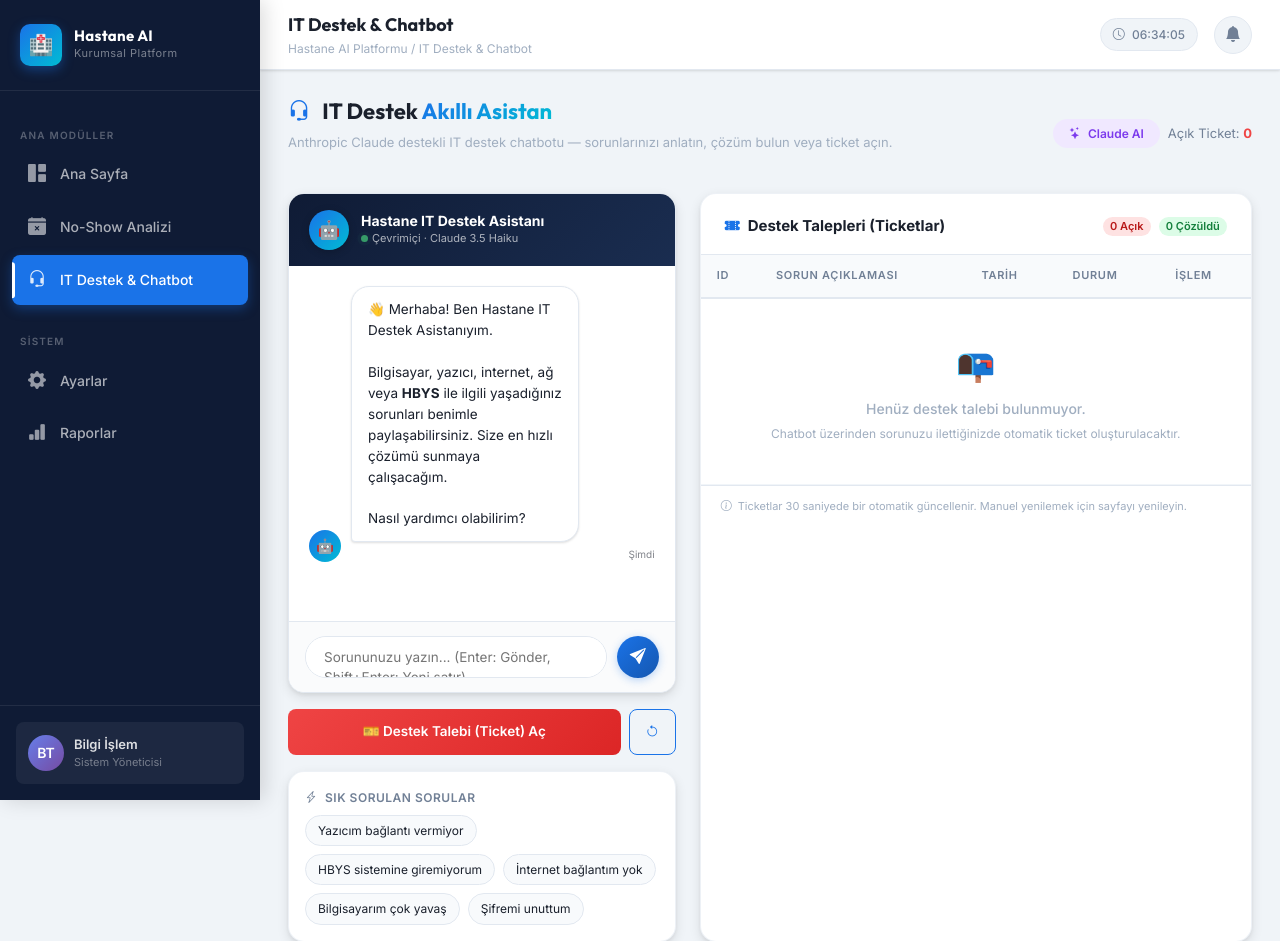
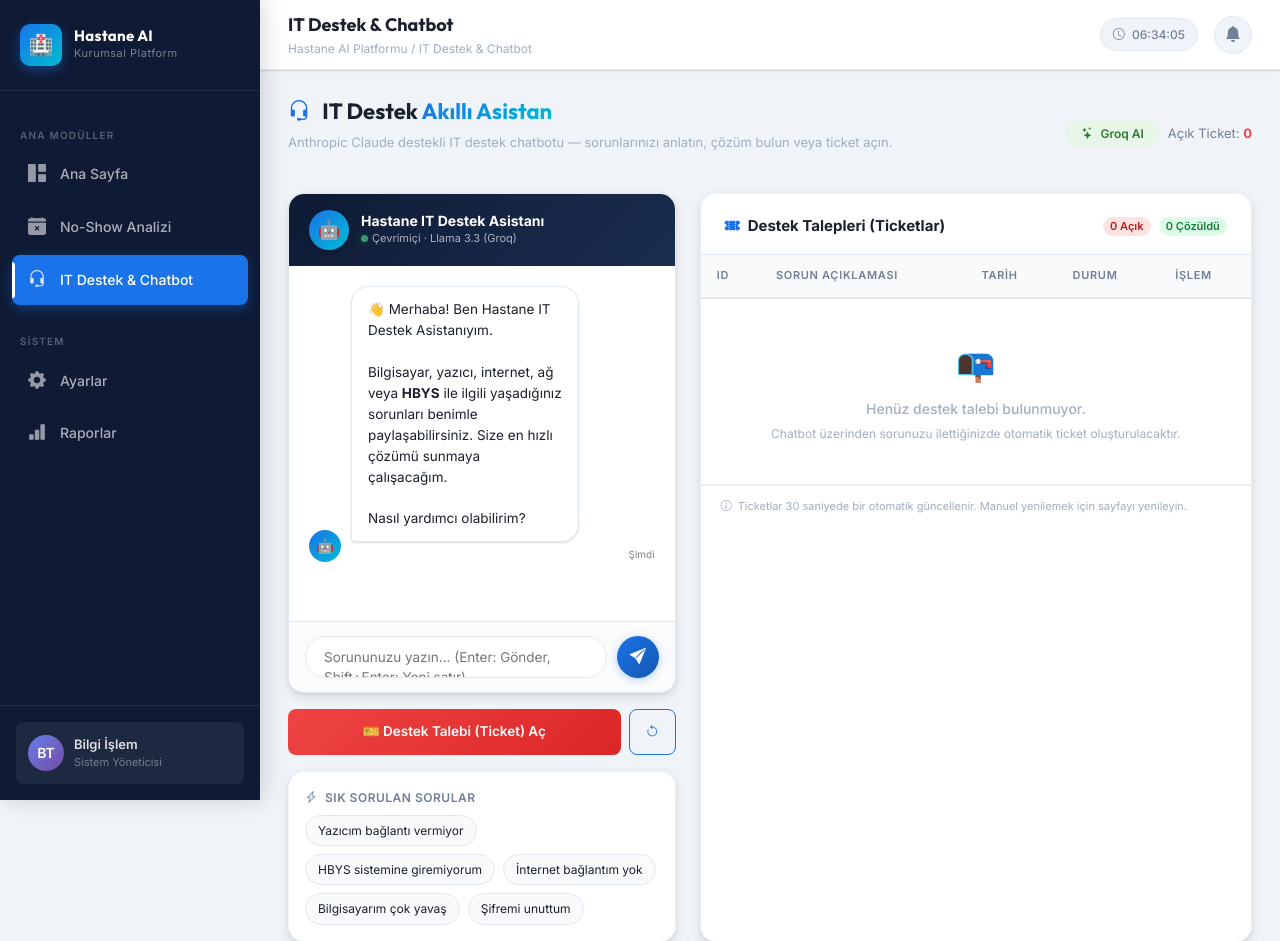
Before and after one commit to Azo15/hastane-ai-platform, a Flask app: page /chatbot/ in a window 1280 px wide. Shown: the top 941 px of the page. Run offline with Flask 3, Linux system fonts and the light colour scheme; data that the repository does not hold is empty.

Commit message:
DUZELTME 3/3: Chatbot provider etiketi Groq/Llama 3.3 olarak guncellendi
- chatbot.html: 'Claude AI' badge -> 'Groq AI' (yesil renk)
- chatbot.html: 'Cevrimici - Claude 3.5 Haiku' -> 'Cevrimici - Llama 3.3 (Groq)'
- Gercek kullanilan AI modeli ile UI tutarli hale getirildi

```diff
--- a/app/templates/chatbot.html
+++ b/app/templates/chatbot.html
@@ -17,8 +17,8 @@
   </div>
   <div class="d-flex align-items-center gap-2">
     <span class="badge rounded-pill fw-semibold px-3 py-2"
-          style="background:#f0e8ff; color:#7c3aed; font-size:12px;">
-      <i class="bi bi-stars me-1"></i> Claude AI
+          style="background:#e8f5e9; color:#2e7d32; font-size:12px;">
+      <i class="bi bi-stars me-1"></i> Groq AI
     </span>
     <div style="font-size:13px; color:var(--text-secondary);">
       Açık Ticket:
@@ -44,7 +44,7 @@
           <h6>Hastane IT Destek Asistanı</h6>
           <span>
             <i class="online-dot"></i>
-            Çevrimiçi · Claude 3.5 Haiku
+            Çevrimiçi · Llama 3.3 (Groq)
           </span>
         </div>
       </div>
```
